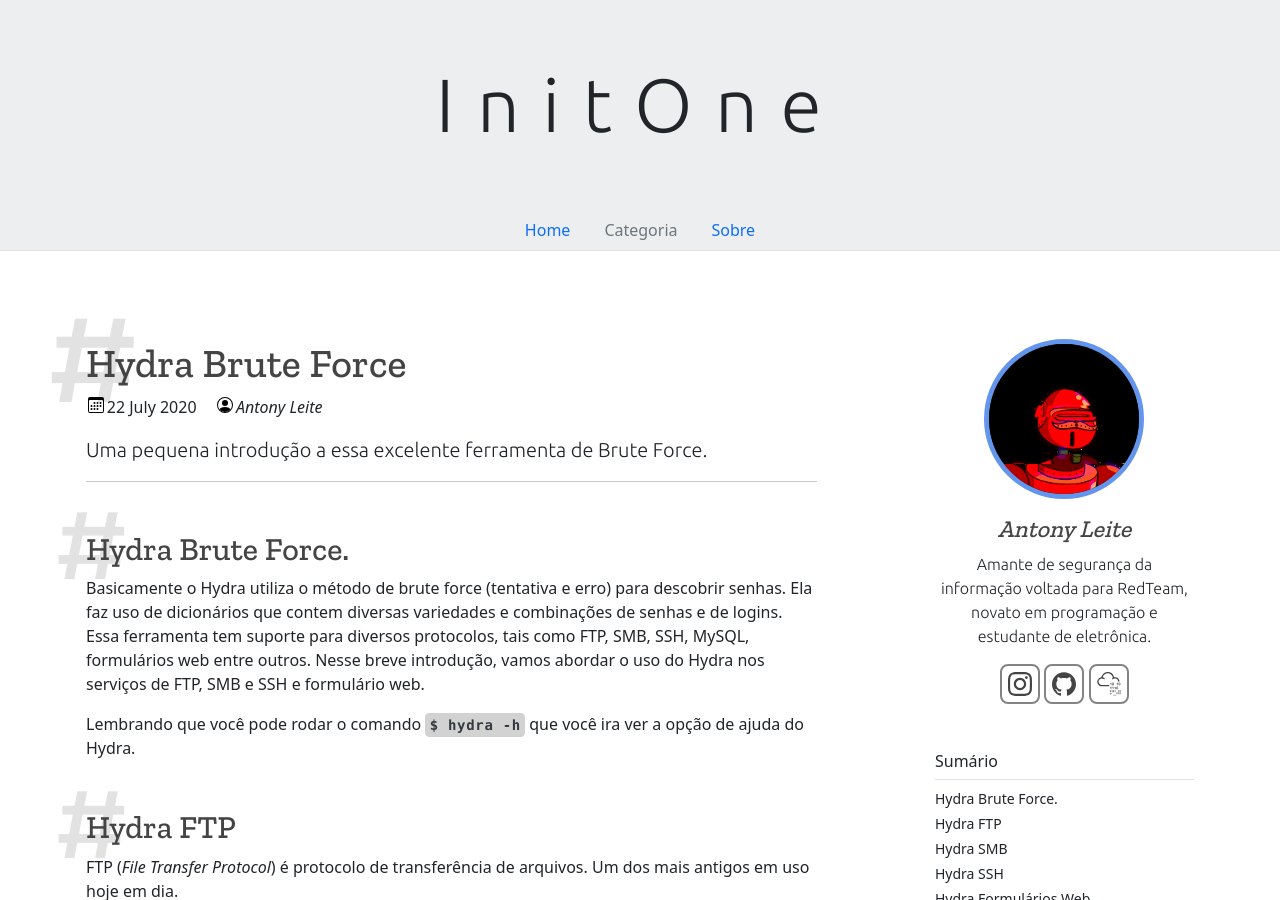
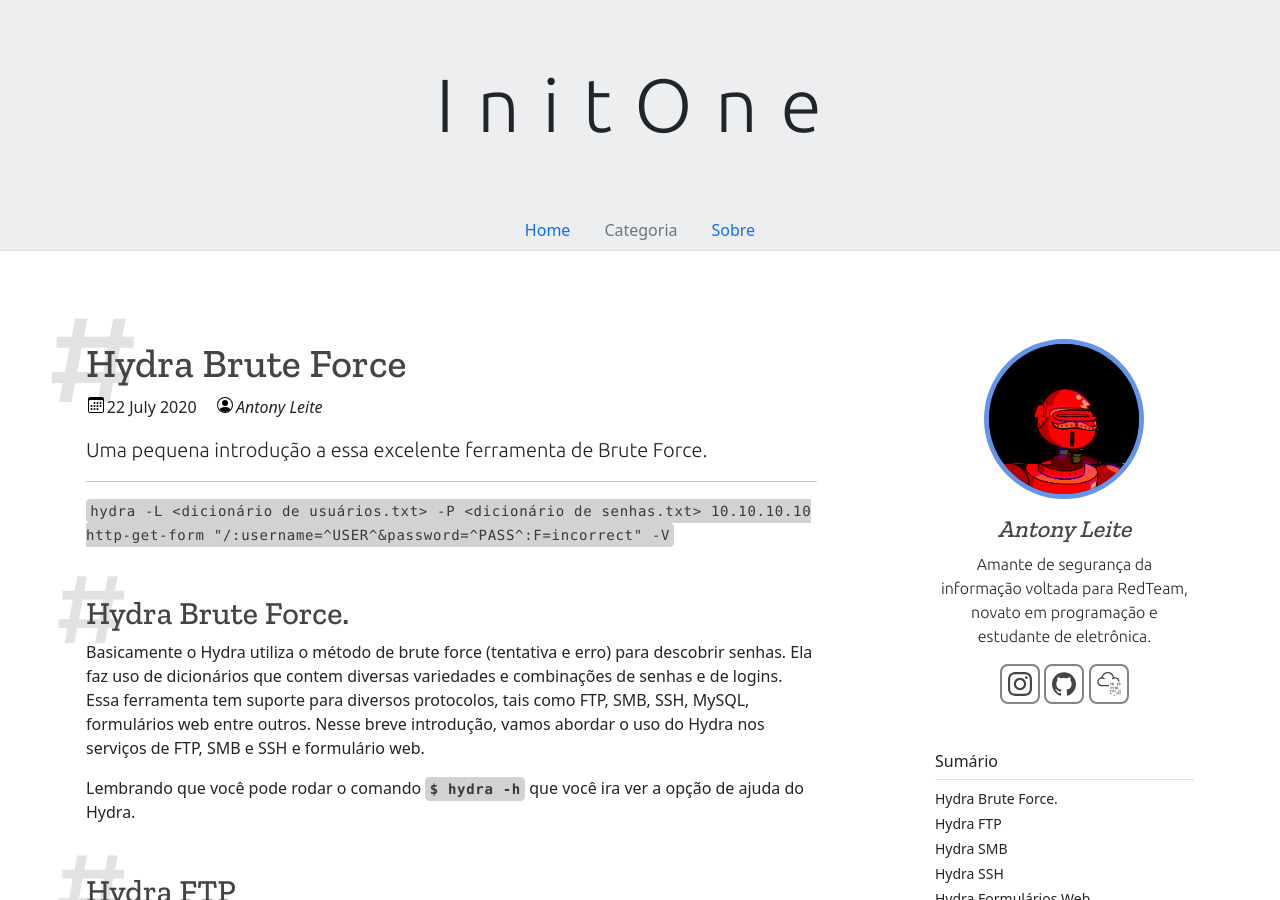
Before and after one commit to in1t0n3/initone.com.br, a Jekyll site: the page built from _posts/2020-07-22-hydra.md, in a window 1280 px wide and 900 px high. Built offline with Jekyll 4.4.1, drawn with Linux system fonts in a browser that asks for light colours.

Commit message:
Update 2020-07-22-hydra.md

```diff
--- a/_posts/2020-07-22-hydra.md
+++ b/_posts/2020-07-22-hydra.md
@@ -6,6 +6,7 @@ date: 2020-07-22 12:00:00 -0300
 lide: Uma pequena introdução a essa excelente ferramenta de Brute Force.
 ---
 
+`hydra -L <dicionário de usuários.txt> -P <dicionário de senhas.txt> 10.10.10.10 http-get-form "/:username=^USER^&password=^PASS^:F=incorrect" -V`
 
 ## Hydra Brute Force.
 
@@ -123,21 +124,55 @@ Você pode usar o seguinte comando para o método POST:
 
 **`hydra -L <dicionário de usuários.txt> -P <dicionário de senhas.txt> 10.10.10.10 http-post-form "/:username=^USER^&password=^PASS^:F=incorrect" -V`**
 
-|    	 Opção       | 		     Descrição             |
-|--------------------|---------------------------------|
-|         -L         | Setar um dicionário de usuários |
-|   	  -P 	  	 | Setar um dicionário de senhas   |
-|   http-post-form   | 		     Protocolo 	           |
+<table class="table">
+  <thead>
+    <tr>
+      <th scope="col">Opção</th>
+      <th scope="col">Descrição</th>
+    </tr>
+  </thead>
+  <tbody>
+    <tr>
+      <td>-L</td>
+      <td>Setar um dicionário de usuários</td>
+    </tr>
+    <tr>
+      <td>-P</td>
+      <td>Setar um dicionário de senhas</td>
+    </tr>
+    <tr>
+      <td>http-post-form</td>
+      <td>Protocolo</td>
+    </tr>
+  </tbody>
+</table>
 
 E o seguinte comando para o método GET:
 
 **`hydra -L <dicionário de usuários.txt> -P <dicionário de senhas.txt> 10.10.10.10 http-get-form "/:username=^USER^&password=^PASS^:F=incorrect" -V`**
 
-|    	 Opção       | 	  	   	 Descrição             |
-|--------------------|---------------------------------|
-|         -L         | Setar um dicionário de usuários |
-|   	  -P 	  	 | Setar um dicionário de senhas   |
-|    http-get-form   | 	   		 Protocolo 	           |
+<table class="table">
+  <thead>
+    <tr>
+      <th scope="col">Opção</th>
+      <th scope="col">Descrição</th>
+    </tr>
+  </thead>
+  <tbody>
+    <tr>
+      <td>-L</td>
+      <td>Setar um dicionário de usuários</td>
+    </tr>
+    <tr>
+      <td>-P</td>
+      <td>Setar um dicionário de senhas</td>
+    </tr>
+    <tr>
+      <td>http-get-form</td>
+      <td>Protocolo</td>
+    </tr>
+  </tbody>
+</table>
 
 #### Observação!
 
```
